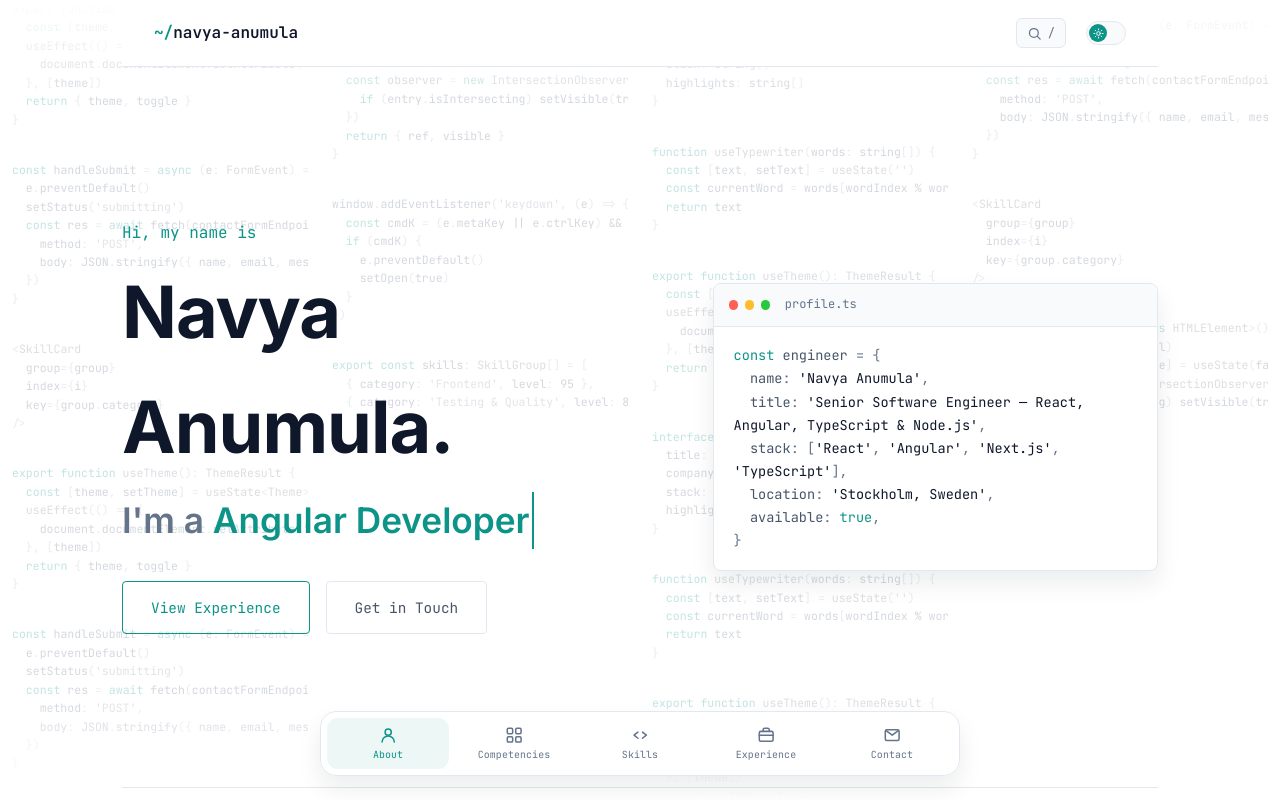
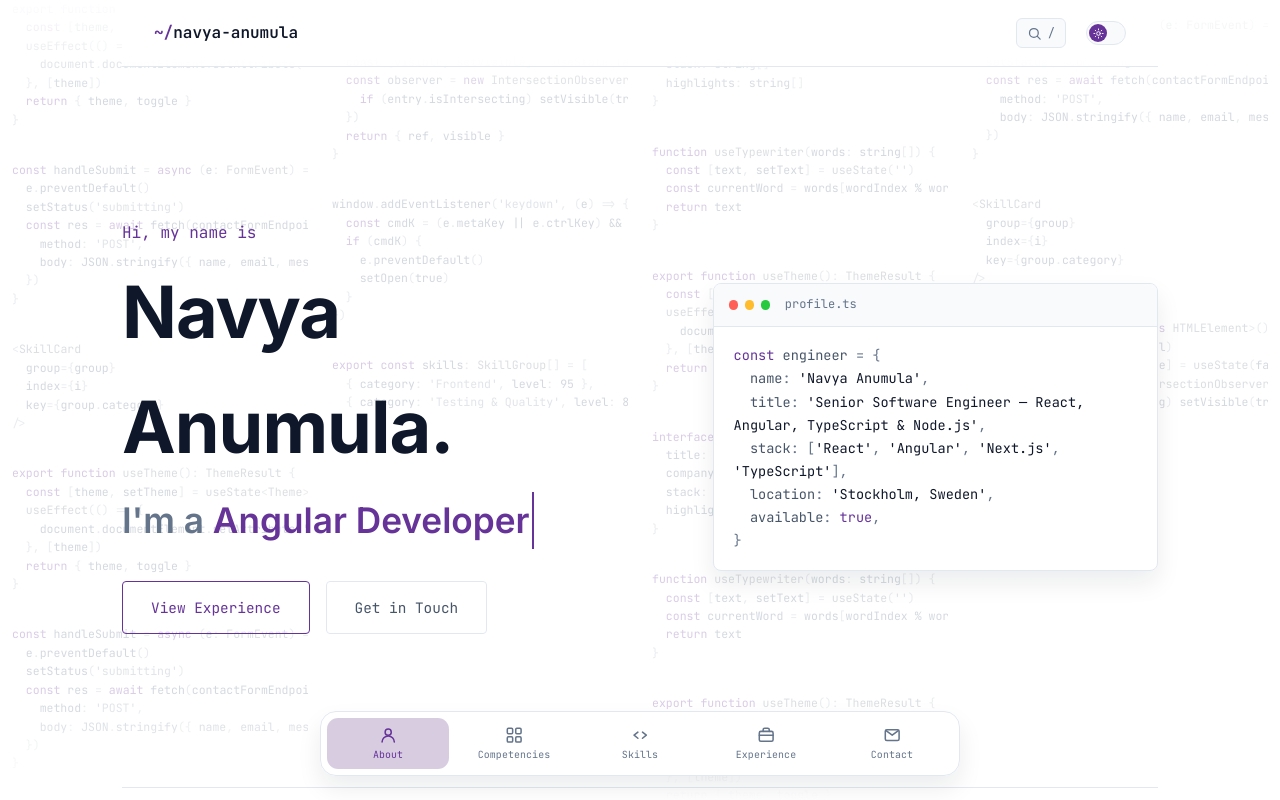
Before and after one commit to navyaiscoding/navya-portfolio-react, a React (Vite) app: page / in a window 1280 px wide. Shown: the top 800 px of the page. Built offline with nearby package versions, Linux system fonts and the light colour scheme.

Commit message:
Update theme

```diff
--- a/src/index.css
+++ b/src/index.css
@@ -6,8 +6,8 @@
   --text: #475569;
   --text-bright: #0f172a;
   --muted: #64748b;
-  --accent: #0d9488;
-  --accent-dim: rgba(13, 148, 136, 0.08);
+  --accent: #663399;
+  --accent-dim: rgba(132, 95, 160, 0.318);
   --mono: 'JetBrains Mono', 'Fira Code', monospace;
   --sans: 'Inter', -apple-system, BlinkMacSystemFont, sans-serif;
   --shadow: 0 0.0625rem 0.125rem rgba(15, 23, 42, 0.04);
@@ -23,8 +23,8 @@
   --text: #cbd5e1;
   --text-bright: #e6edf5;
   --muted: #94a3b8;
-  --accent: #5ef1c4;
-  --accent-dim: rgba(94, 241, 196, 0.12);
+  --accent: #cea2fd;
+  --accent-dim: rgba(132, 95, 160, 0.318);
   --shadow: 0 0.0625rem 0.125rem rgba(0, 0, 0, 0.3);
   --shadow-lg: 0 1rem 2rem rgba(0, 0, 0, 0.45);
   color-scheme: dark;
```
